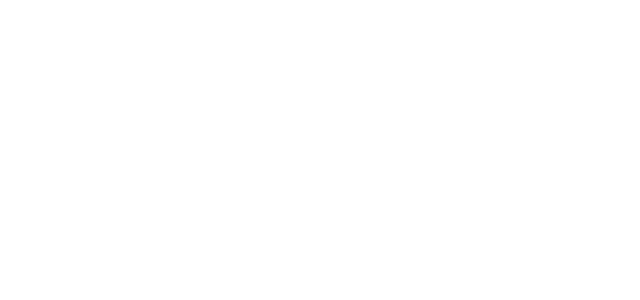
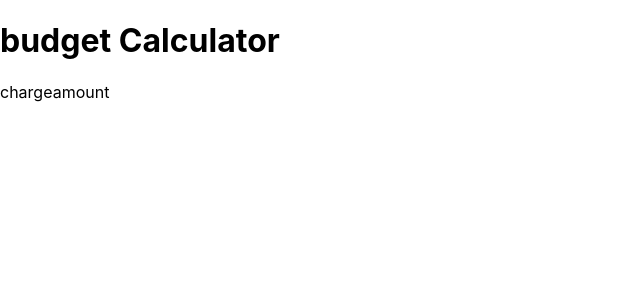
Before and after one commit to daniya-pro/ReactJS_Practices, a React (Create React App) app in the folder budgetCalculator/budgetcalculator/: page / in a window 1280 px wide. Shown: the top 300 px of the page, without its empty margins (0-640 px from the left). Built offline with nearby package versions, Linux system fonts and the light colour scheme.

Commit message:
Update index.js

```diff
--- a/budgetCalculator/budgetcalculator/src/BudgetCalc/index.js
+++ b/budgetCalculator/budgetcalculator/src/BudgetCalc/index.js
@@ -1,8 +1,8 @@
 import React from 'react';
 function UiOFBudgetCalc() {
     return ( <div>
-
-
+<h1>budget Calculator</h1>
+<div><div><span>charge</span><span>amount</span></div></div>
 
     </div> );
 }
```
